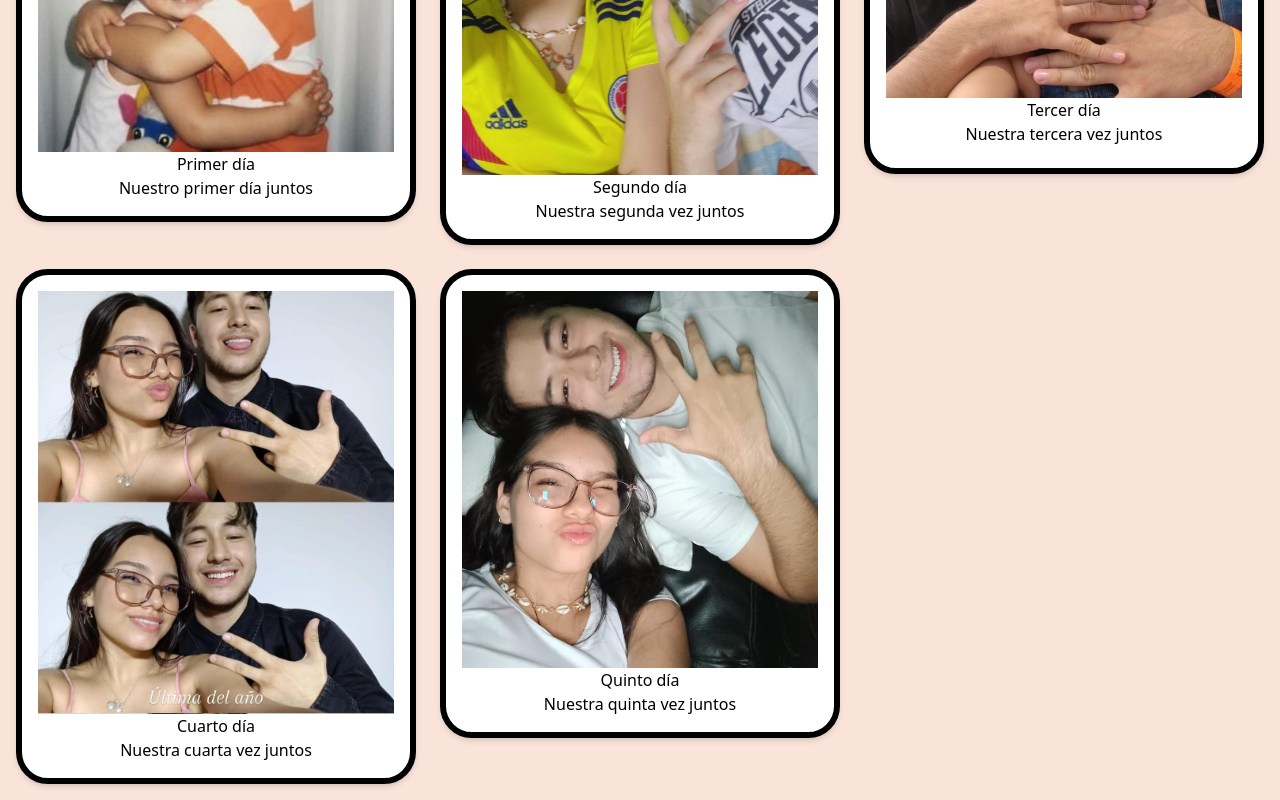
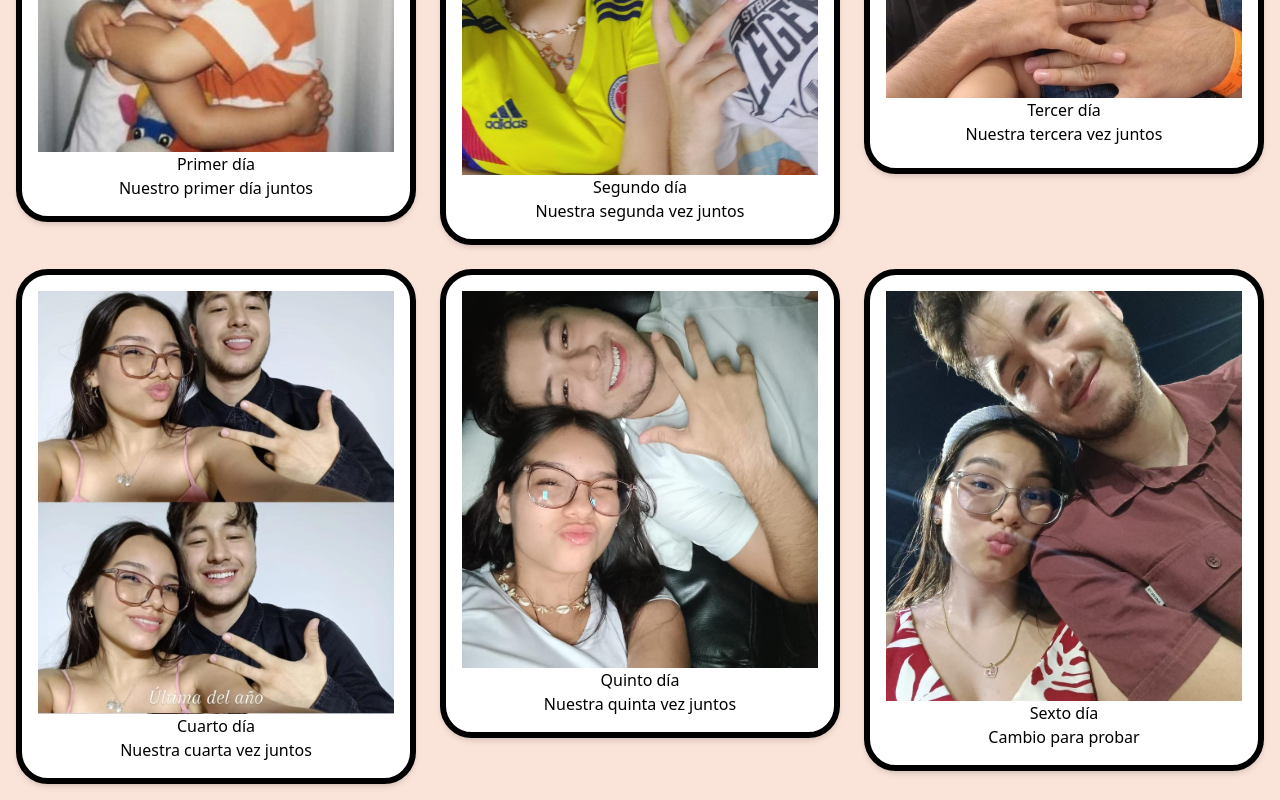
Before and after one commit to JimmyDVO0823/Heidy-DFranco, a React (Vite) app: page / in a window 1280 px wide. Shown: the part 370-1170 px from the top of the page. Built offline with nearby package versions, Linux system fonts and the light colour scheme.

Commit message:
cambios para probar el commit

```diff
--- a/src/Components/MemoriesArray.js
+++ b/src/Components/MemoriesArray.js
@@ -29,6 +29,12 @@ const memories = [
     description: "Nuestra quinta vez juntos",
     image: "src/assets/foto4.jpeg",
   },
+  {
+    id: 6,
+    title: "Sexto día",
+    description: "Cambio para probar",
+    image: "src/assets/foto5.jpeg",
+  }
 ];
 
 export default memories;
```
